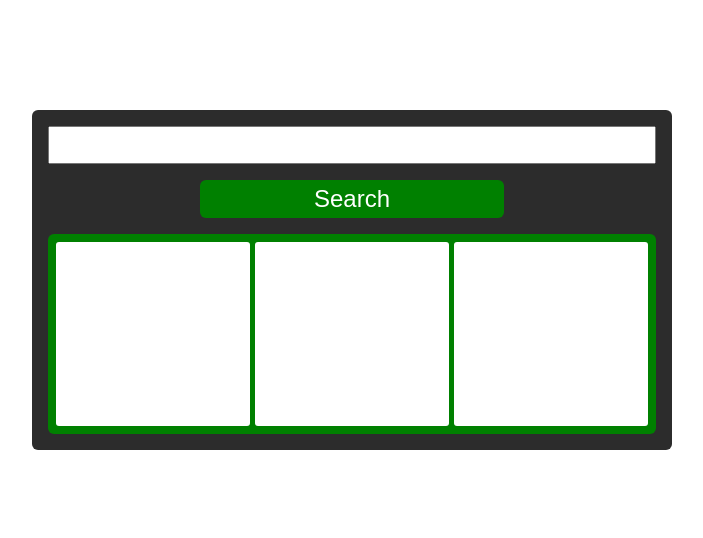
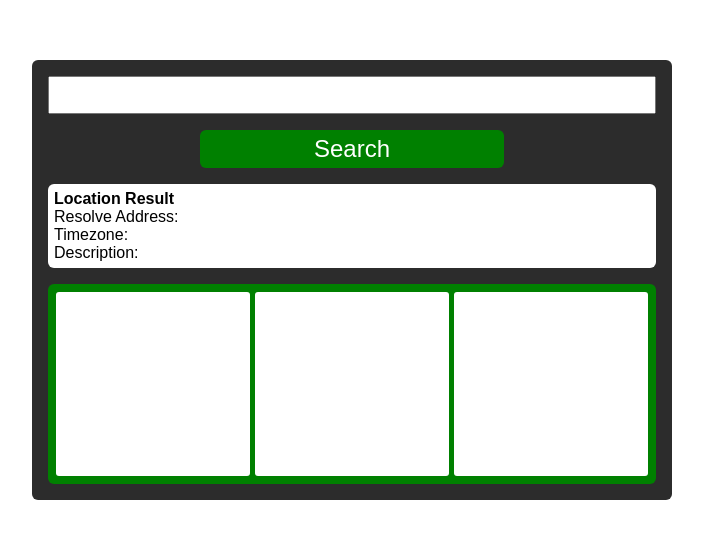
Before and after one commit to eustaquiogalano/q-weather-app, a website built with webpack: page src/index.html in a window 1280 px wide. Shown: the part 120-658 px from the top of the page, without its empty margins (288-991 px from the left). Built offline with nearby package versions, Linux system fonts and the light colour scheme.

Commit message:
feat: add initial location result structure

```diff
--- a/src/index.html
+++ b/src/index.html
@@ -10,6 +10,12 @@
       <div id="weather-display-container">
         <input type="text" id="location-input" />
         <button id="search-city-button">Search</button>
+        <div id="location-result-container">
+          <h2>Location Result</h2>
+          <p>Resolve Address: <span id="resolve-address"></span></p>
+          <p>Timezone: <span id="timezone"></span></p>
+          <p>Description: <span id="description"></span></p>
+        </div>
         <div id="next-days-container">
           <div id="day-1-container"></div>
           <div id="day-2-container"></div>
```
